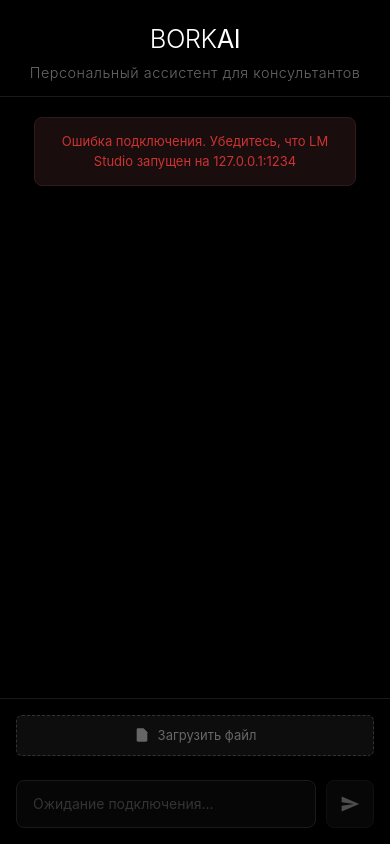
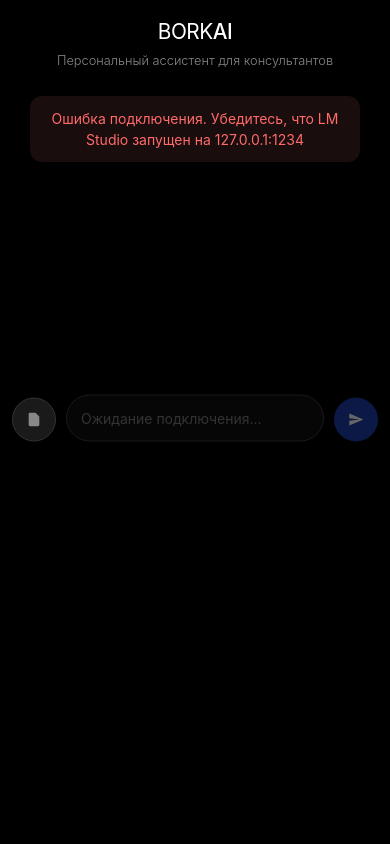
Before and after one commit to Ivanmikh00/BORKai, a plain HTML site: page index.html in a window 390 px wide. Drawn offline with Linux system fonts and the light colour scheme; no server answers.

Commit message:
Update index.html

```diff
--- a/index.html
+++ b/index.html
@@ -14,7 +14,7 @@
 
         body {
             background: #000000;
-            color: #ffffff;
+            color: #e0e0e0;
             height: 100vh;
             display: flex;
             flex-direction: column;
@@ -26,27 +26,25 @@
             background: #000000;
             padding: 24px 20px 16px;
             text-align: center;
-            border-bottom: 1px solid #1a1a1a;
         }
 
         .logo {
-            font-size: 1.8rem;
-            font-weight: 300;
+            font-size: 1.7rem;
+            font-weight: 400;
             color: #ffffff;
             letter-spacing: -0.5px;
             margin-bottom: 4px;
         }
 
         .logo-accent {
-            font-weight: 400;
+            font-weight: 500;
             color: #ffffff;
         }
 
         .subtitle {
-            font-size: 0.9rem;
-            color: #666666;
+            font-size: 0.85rem;
+            color: #888888;
             font-weight: 300;
-            letter-spacing: 0.5px;
         }
 
         .chat-container {
@@ -60,13 +58,13 @@
         }
 
         .message {
-            max-width: 75%;
+            max-width: 78%;
             padding: 16px 20px;
-            border-radius: 8px;
+            border-radius: 18px;
             line-height: 1.5;
             word-wrap: break-word;
-            font-size: 14px;
-            animation: messageAppear 0.25s ease-out;
+            font-size: 15px;
+            animation: messageAppear 0.2s ease-out;
             position: relative;
         }
 
@@ -85,40 +83,58 @@
             align-self: flex-end;
             background: #1a1a1a;
             color: #ffffff;
-            border: 1px solid #333333;
+            border-bottom-right-radius: 6px;
         }
 
         .ai-message {
             align-self: flex-start;
             background: #0d0d0d;
-            color: #ffffff;
-            border: 1px solid #262626;
+            color: #e0e0e0;
+            border-bottom-left-radius: 6px;
         }
 
         .connection-message {
             align-self: center;
             background: #0d0d0d;
-            color: #666666;
-            border: 1px solid #262626;
+            color: #888888;
             text-align: center;
             font-style: italic;
-            max-width: 85%;
+            max-width: 70%;
+            border-radius: 12px;
+            font-size: 14px;
         }
 
         .error-message {
             align-self: center;
             background: #1a0d0d;
-            color: #cc3333;
-            border: 1px solid #331a1a;
+            color: #ff6b6b;
             text-align: center;
-            max-width: 85%;
+            max-width: 70%;
             font-size: 13px;
+            border-radius: 12px;
         }
 
         .input-container {
             background: #000000;
             padding: 20px 16px;
-            border-top: 1px solid #1a1a1a;
+            transition: all 0.3s ease;
+        }
+
+        .input-container.centered {
+            position: absolute;
+            bottom: 50%;
+            left: 50%;
+            transform: translate(-50%, 50%);
+            width: 100%;
+            max-width: 800px;
+            padding: 0 16px;
+        }
+
+        .input-container.bottom {
+            position: relative;
+            transform: none;
+            bottom: auto;
+            left: auto;
         }
 
         .input-wrapper {
@@ -133,14 +149,37 @@
             flex: 1;
             padding: 16px 20px;
             border: 1px solid #333333;
-            border-radius: 8px;
+            border-radius: 24px;
             background: #0d0d0d;
             color: #ffffff;
-            font-size: 14px;
+            font-size: 15px;
             outline: none;
             transition: all 0.2s ease;
             min-height: 52px;
+            max-height: 200px;
             resize: none;
+            line-height: 1.5;
+            overflow-y: auto;
+            /* Исправленный скроллбар */
+            padding-right: 20px;
+        }
+
+        .input-field::-webkit-scrollbar {
+            width: 6px;
+        }
+
+        .input-field::-webkit-scrollbar-track {
+            background: transparent;
+            margin: 8px 0;
+        }
+
+        .input-field::-webkit-scrollbar-thumb {
+            background: #333333;
+            border-radius: 3px;
+        }
+
+        .input-field::-webkit-scrollbar-thumb:hover {
+            background: #555555;
         }
 
         .input-field:focus {
@@ -157,11 +196,32 @@
             color: #666666;
         }
 
+        .file-button {
+            background: #1a1a1a;
+            color: #888888;
+            border: 1px solid #333333;
+            border-radius: 50%;
+            width: 52px;
+            height: 52px;
+            display: flex;
+            align-items: center;
+            justify-content: center;
+            cursor: pointer;
+            transition: all 0.2s ease;
+            flex-shrink: 0;
+        }
+
+        .file-button:hover {
+            background: #2a2a2a;
+            border-color: #555555;
+            color: #ffffff;
+        }
+
         .send-button {
-            background: #1a1a1a;
+            background: #2563eb;
             color: #ffffff;
-            border: 1px solid #333333;
-            border-radius: 8px;
+            border: none;
+            border-radius: 50%;
             width: 52px;
             height: 52px;
             display: flex;
@@ -173,8 +233,8 @@
         }
 
         .send-button:hover:not(:disabled) {
-            background: #333333;
-            border-color: #555555;
+            background: #3b82f6;
+            transform: scale(1.05);
         }
 
         .send-button:active:not(:disabled) {
@@ -182,12 +242,13 @@
         }
 
         .send-button:disabled {
-            opacity: 0.3;
+            opacity: 0.4;
             cursor: not-allowed;
             transform: none;
+            background: #1e40af;
         }
 
-        .send-button svg {
+        .file-button svg, .send-button svg {
             width: 20px;
             height: 20px;
         }
@@ -196,21 +257,26 @@
             display: none;
             align-self: flex-start;
             background: #0d0d0d;
-            color: #666666;
+            color: #888888;
             padding: 16px 20px;
-            border-radius: 8px;
-            border: 1px solid #262626;
+            border-radius: 18px;
             font-style: italic;
             font-size: 14px;
+            border-bottom-left-radius: 6px;
         }
 
         .typing-dots {
-            display: inline-block;
+            display: flex;
+            gap: 4px;
+            align-items: center;
         }
 
         .typing-dots span {
+            width: 4px;
+            height: 4px;
+            border-radius: 50%;
+            background: #888888;
             animation: typing 1.4s infinite;
-            opacity: 0.6;
         }
 
         .typing-dots span:nth-child(2) {
@@ -223,61 +289,34 @@
 
         @keyframes typing {
             0%, 60%, 100% {
-                opacity: 0.6;
+                opacity: 0.3;
+                transform: translateY(0);
             }
             30% {
                 opacity: 1;
+                transform: translateY(-2px);
             }
-        }
-
-        .file-section {
-            max-width: 800px;
-            margin: 0 auto 16px;
-            display: flex;
-            align-items: center;
-            gap: 12px;
         }
 
         .file-input {
             display: none;
         }
 
-        .file-button {
-            background: #0d0d0d;
+        .file-name {
+            font-size: 12px;
             color: #666666;
-            border: 1px dashed #333333;
-            border-radius: 6px;
-            padding: 10px 16px;
-            font-size: 13px;
-            cursor: pointer;
-            transition: all 0.2s ease;
-            display: flex;
-            align-items: center;
-            gap: 8px;
-            flex-shrink: 0;
-        }
-
-        .file-button:hover {
-            border-color: #555555;
-            color: #ffffff;
-        }
-
-        .file-button svg {
-            width: 16px;
-            height: 16px;
-        }
-
-        .file-name {
-            font-size: 13px;
-            color: #666666;
+            text-align: center;
+            margin-top: 8px;
+            max-width: 800px;
+            margin: 8px auto 0;
+            padding: 0 16px;
             overflow: hidden;
             text-overflow: ellipsis;
             white-space: nowrap;
-            flex: 1;
         }
 
         .chat-container::-webkit-scrollbar {
-            width: 4px;
+            width: 6px;
         }
 
         .chat-container::-webkit-scrollbar-track {
@@ -286,29 +325,34 @@
 
         .chat-container::-webkit-scrollbar-thumb {
             background: #333333;
-            border-radius: 2px;
+            border-radius: 3px;
         }
 
         .chat-container::-webkit-scrollbar-thumb:hover {
             background: #555555;
         }
 
+        /* Адаптивность для мобильных устройств */
         @media (max-width: 768px) {
             .header {
                 padding: 20px 16px 12px;
             }
 
             .logo {
-                font-size: 1.6rem;
+                font-size: 1.5rem;
             }
 
             .message {
                 max-width: 85%;
-                padding: 14px 16px;
+                padding: 14px 18px;
             }
 
             .input-container {
                 padding: 16px;
+            }
+
+            .input-container.centered {
+                padding: 0 16px;
             }
 
             .input-wrapper {
@@ -318,37 +362,108 @@
             .input-field {
                 padding: 14px 16px;
                 min-height: 48px;
+                font-size: 14px;
+                max-height: 180px;
             }
 
-            .send-button {
+            .file-button, .send-button {
                 width: 48px;
                 height: 48px;
+            }
+
+            .file-button svg, .send-button svg {
+                width: 18px;
+                height: 18px;
             }
         }
 
         @media (max-width: 480px) {
+            .header {
+                padding: 16px 12px 10px;
+            }
+
+            .logo {
+                font-size: 1.3rem;
+            }
+
+            .subtitle {
+                font-size: 0.8rem;
+            }
+
+            .chat-container {
+                padding: 16px 12px;
+            }
+
             .message {
                 max-width: 90%;
+                padding: 12px 16px;
+                font-size: 14px;
             }
 
-            .file-section {
-                flex-direction: column;
-                align-items: stretch;
-                gap: 8px;
+            .input-container {
+                padding: 14px 12px;
             }
 
-            .file-button {
-                justify-content: center;
+            .input-container.centered {
+                padding: 0 12px;
+            }
+
+            .input-field {
+                padding: 12px 14px;
+                min-height: 44px;
+                font-size: 14px;
+                max-height: 160px;
+            }
+
+            .file-button, .send-button {
+                width: 44px;
+                height: 44px;
+            }
+
+            .file-button svg, .send-button svg {
+                width: 16px;
+                height: 16px;
             }
         }
 
-        @media (min-width: 1200px) {
+        /* Для планшетов */
+        @media (min-width: 769px) and (max-width: 1024px) {
+            .message {
+                max-width: 75%;
+            }
+
+            .input-wrapper {
+                max-width: 90%;
+            }
+        }
+
+        /* Для больших экранов */
+        @media (min-width: 1025px) {
             .chat-container {
                 padding: 24px 20%;
             }
 
             .input-container {
                 padding: 24px 20%;
+            }
+
+            .input-container.centered {
+                max-width: 60%;
+            }
+        }
+
+        /* Для очень больших экранов */
+        @media (min-width: 1440px) {
+            .chat-container {
+                padding: 24px 25%;
+            }
+
+            .input-container {
+                padding: 24px 25%;
+            }
+
+            .input-container.centered {
+                max-width: 50%;
             }
         }
     </style>
@@ -361,14 +476,13 @@
 
     <div class="chat-container" id="chatContainer">
         <div class="message connection-message" id="connectionMessage">
-            Проверка подключения к BORK AI...
+            New Chat
         </div>
     </div>
 
-    <div class="input-container">
-        <div class="file-section">
-            <input type="file" class="file-input" id="fileInput" accept=".pdf,.docx,.txt">
-            <label for="fileInput" class="file-button">
+    <div class="input-container centered" id="inputContainer">
+        <div class="input-wrapper">
+            <button class="file-button" id="fileButton">
                 <svg viewBox="0 0 24 24" fill="currentColor">
                     <path d="M14 2H6a2 2 0 0 0-2 2v16a2 2 0 0 0 2 2h12a2 2 0 0 0 2-2V8z"></path>
                     <polyline points="14,2 14,8 20,8"></polyline>
@@ -376,11 +490,8 @@
                     <line x1="16" y1="17" x2="8" y2="17"></line>
                     <polyline points="10,9 9,9 8,9"></polyline>
                 </svg>
-                Загрузить файл
-            </label>
-            <div class="file-name" id="fileName"></div>
-        </div>
-        <div class="input-wrapper">
+            </button>
+            <input type="file" class="file-input" id="fileInput" accept=".pdf,.docx,.txt">
             <textarea class="input-field" id="userInput" placeholder="Ожидание подключения..." disabled rows="1"></textarea>
             <button class="send-button" id="sendButton" disabled>
                 <svg viewBox="0 0 24 24" fill="currentColor">
@@ -388,6 +499,7 @@
                 </svg>
             </button>
         </div>
+        <div class="file-name" id="fileName"></div>
     </div>
 
     <script>
@@ -396,8 +508,10 @@
             const userInput = document.getElementById('userInput');
             const sendButton = document.getElementById('sendButton');
             const fileInput = document.getElementById('fileInput');
+            const fileButton = document.getElementById('fileButton');
             const fileName = document.getElementById('fileName');
             const connectionMessage = document.getElementById('connectionMessage');
+            const inputContainer = document.getElementById('inputContainer');
 
             // Системный промпт для BORK AI
             const SYSTEM_PROMPT = `Ты - AI-ассистент для персональных консультантов BORK. Твоя задача - помогать консультантам в решении рабочих вопросов. Твое общение соответствует премиальному, дружелюбному тону. В ответах ты не используешь эмодзи. Твои ответы всегда лаконичны.
@@ -422,17 +536,45 @@
             let currentFile = null;
             let conversationHistory = [];
             let isConnected = false;
+            let isFirstMessage = true;
 
             // Создаем индикатор набора текста
             const typingIndicator = document.createElement('div');
             typingIndicator.className = 'typing-indicator';
             typingIndicator.id = 'typingIndicator';
-            typingIndicator.innerHTML = '<span class="typing-dots">BORK AI печатает<span>.</span><span>.</span><span>.</span></span>';
+            typingIndicator.innerHTML = '<div class="typing-dots">BORK AI печатает <span></span><span></span><span></span></div>';
 
-            // Автоматическое изменение высоты textarea
+            // Функция для перемещения поля ввода вниз
+            function moveInputToBottom() {
+                inputContainer.classList.remove('centered');
+                inputContainer.classList.add('bottom');
+            }
+
+            // Функция для скрытия надписи "New Chat"
+            function hideNewChatMessage() {
+                if (connectionMessage && connectionMessage.textContent === 'New Chat') {
+                    connectionMessage.style.display = 'none';
+                }
+            }
+
+            // Автоматическое изменение высоты textarea с ограничением в 10 строк
             userInput.addEventListener('input', function() {
+                // Сбрасываем высоту
                 this.style.height = 'auto';
-                this.style.height = (this.scrollHeight) + 'px';
+
+                // Вычисляем высоту контента
+                const contentHeight = this.scrollHeight;
+                const lineHeight = parseInt(getComputedStyle(this).lineHeight);
+                const maxHeight = lineHeight * 10; // Максимум 10 строк
+
+                // Устанавливаем высоту с ограничением
+                if (contentHeight <= maxHeight) {
+                    this.style.height = contentHeight + 'px';
+                    this.style.overflowY = 'hidden';
+                } else {
+                    this.style.height = maxHeight + 'px';
+                    this.style.overflowY = 'auto';
+                }
             });
 
             // Функции для работы с сообщениями
@@ -441,6 +583,14 @@
                 messageDiv.className = 'message user-message';
                 messageDiv.textContent = text;
                 chatContainer.appendChild(messageDiv);
+
+                // При первом сообщении перемещаем поле ввода вниз и скрываем "New Chat"
+                if (isFirstMessage) {
+                    isFirstMessage = false;
+                    moveInputToBottom();
+                    hideNewChatMessage();
+                }
+
                 scrollToBottom();
             }
 
@@ -481,15 +631,19 @@
                 if (connected) {
                     userInput.disabled = false;
                     sendButton.disabled = false;
-                    userInput.placeholder = 'Введите ваш вопрос...';
-                    connectionMessage.textContent = 'Готов к работе.';
-                    connectionMessage.className = 'message connection-message';
+                    userInput.placeholder = 'Message BORK AI';
+                    if (isFirstMessage) {
+                        connectionMessage.textContent = 'New Chat';
+                        connectionMessage.className = 'message connection-message';
+                        connectionMessage.style.display = 'block';
+                    }
                 } else {
                     userInput.disabled = true;
                     sendButton.disabled = true;
                     userInput.placeholder = 'Ожидание подключения...';
                     connectionMessage.textContent = 'Ошибка подключения. Убедитесь, что LM Studio запущен на 127.0.0.1:1234';
                     connectionMessage.className = 'message error-message';
+                    connectionMessage.style.display = 'block';
                 }
             }
 
@@ -592,6 +746,7 @@
                     addUserMessage(message);
                     userInput.value = '';
                     userInput.style.height = 'auto';
+                    userInput.style.overflowY = 'hidden';
 
                     try {
                         const aiResponse = await getAIResponse(message);
@@ -619,10 +774,14 @@
                 }
             });
 
+            fileButton.addEventListener('click', function() {
+                fileInput.click();
+            });
+
             fileInput.addEventListener('change', function(e) {
                 if (this.files.length > 0) {
                     currentFile = this.files[0];
-                    fileName.textContent = currentFile.name;
+                    fileName.textContent = `Файл: ${currentFile.name}`;
                     if (isConnected) {
                         addAiMessage(`Файл "${currentFile.name}" загружен. Теперь вы можете задать вопросы по его содержимому.`);
                     }
```
